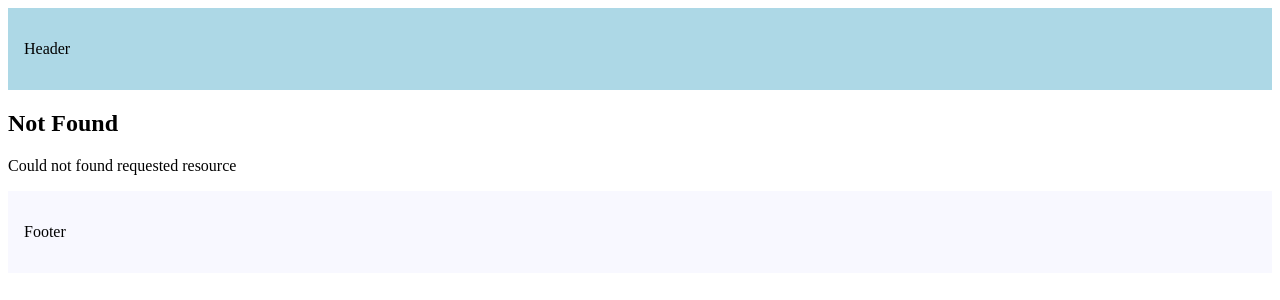
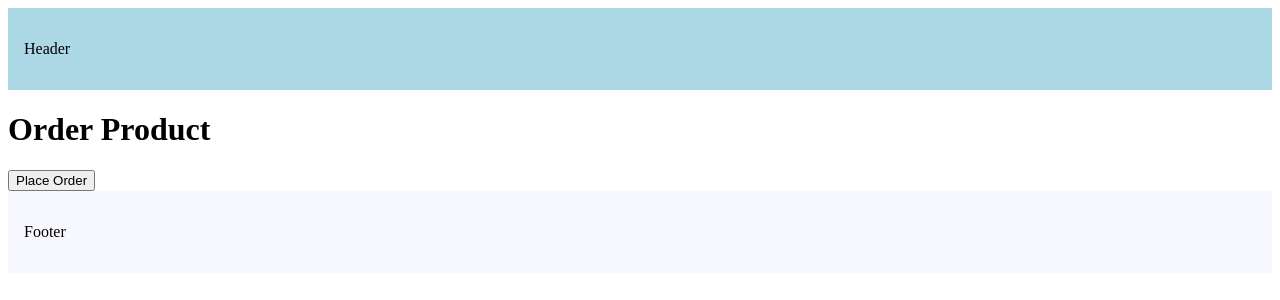
Before and after one commit to Vasant-Mestry-11/next-js-revision-codevolution, a Next.js app: page /order-product in a window 1280 px wide. Before the commit this address had no page. Shown: the top 300 px of the page. Built offline with nearby package versions, Linux system fonts and the light colour scheme.

Commit message:
:zap: :art: navigating programatically

```diff
--- /dev/null
+++ b/src/app/order-product/page.tsx
@@ -0,0 +1,17 @@
+"use client";
+
+import { useRouter } from "next/navigation";
+
+export default function OrderProduct() {
+  const router = useRouter();
+
+  const handleClick = () => {
+    router.push("/");
+  };
+  return (
+    <div>
+      <h1>Order Product</h1>
+      <button onClick={handleClick}>Place Order</button>
+    </div>
+  );
+}
--- a/src/app/products/[productId]/reviews/[reviewId]/page.tsx
+++ b/src/app/products/[productId]/reviews/[reviewId]/page.tsx
@@ -1,4 +1,4 @@
-import { notFound } from "next/navigation";
+import { notFound, redirect } from "next/navigation";
 
 export default async function ProductReview({
   params,
@@ -8,7 +8,8 @@
   const { reviewId, productId } = await params;
 
   if (parseInt(reviewId) > 100) {
-    notFound();
+    // notFound();
+    redirect("/products");
   }
 
   return (
```
